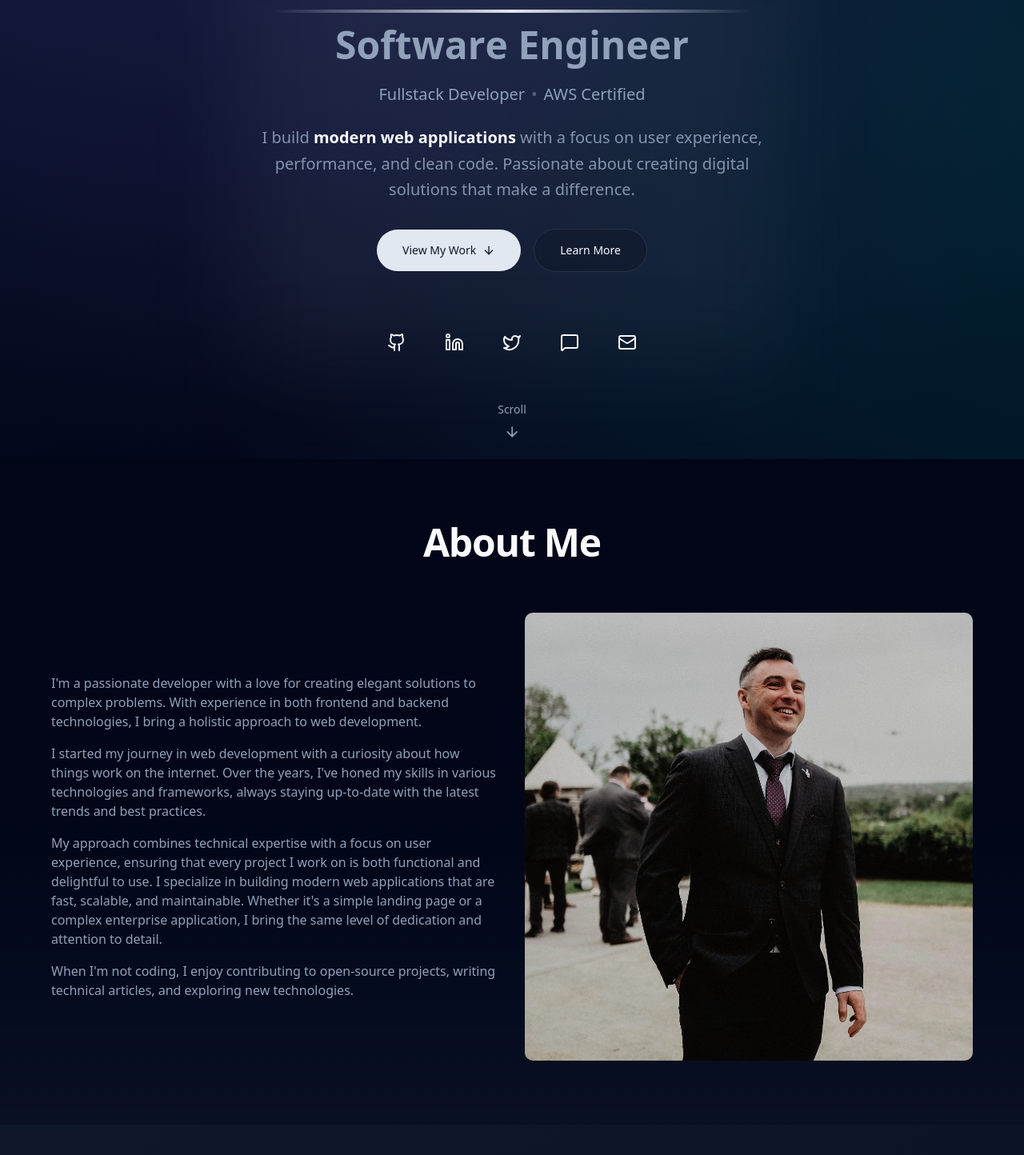
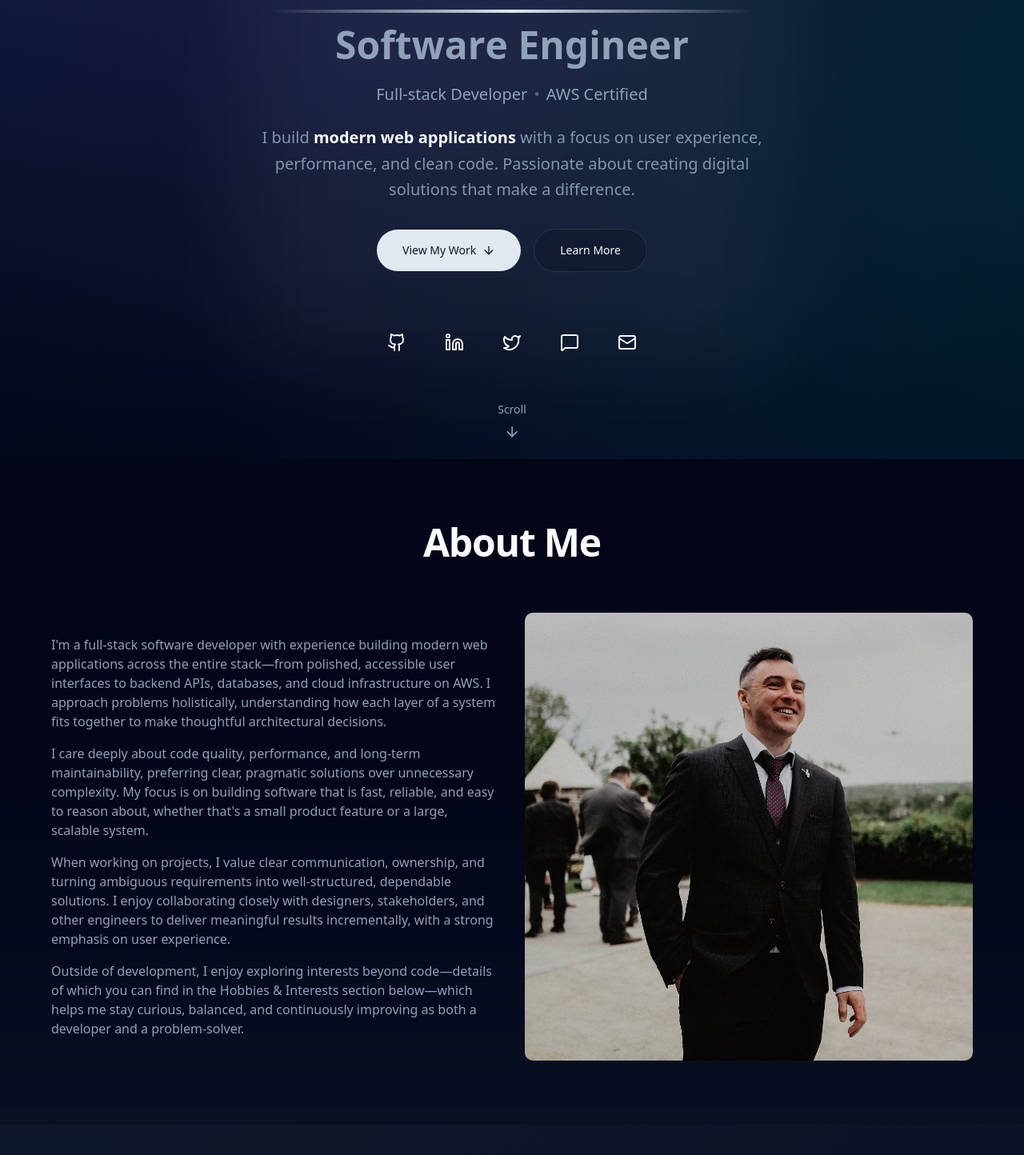
Before and after one commit to markodowd/markodowd-portfolio, a Next.js app: page / in a window 1280 px wide. Shown: the part 226-1670 px from the top of the page at 80% size. Built offline with nearby package versions, Linux system fonts and the light colour scheme.

Commit message:
feat: tweaks

```diff
--- a/app/layout.tsx
+++ b/app/layout.tsx
@@ -14,8 +14,8 @@ const geistMono = Geist_Mono({
 });
 
 export const metadata: Metadata = {
-  title: "Mark O'Dowd | Fullstack Developer | AWS Certified",
-  description: "Fullstack Developer | AWS Certified",
+  title: "Mark O'Dowd | Full-stack Developer | AWS Certified",
+  description: "Full-stack Developer | AWS Certified",
 };
 
 export default function RootLayout({
--- a/components/About.tsx
+++ b/components/About.tsx
@@ -33,28 +33,30 @@ export default function About() {
           <ScrollAnimation direction="right" delay={0.1}>
             <div className="space-y-4">
               <p className="text-muted-foreground">
-                I&apos;m a passionate developer with a love for creating elegant
-                solutions to complex problems. With experience in both frontend and
-                backend technologies, I bring a holistic approach to web development.
+                I&apos;m a full-stack software developer with experience building modern web
+                applications across the entire stack—from polished, accessible user interfaces
+                to backend APIs, databases, and cloud infrastructure on AWS. I approach problems
+                holistically, understanding how each layer of a system fits together to make
+                thoughtful architectural decisions.
               </p>
               <p className="text-muted-foreground">
-                I started my journey in web development with a curiosity about how
-                things work on the internet. Over the years, I&apos;ve honed my
-                skills in various technologies and frameworks, always staying
-                up-to-date with the latest trends and best practices.
+                I care deeply about code quality, performance, and long-term maintainability,
+                preferring clear, pragmatic solutions over unnecessary complexity. My focus is
+                on building software that is fast, reliable, and easy to reason about, whether
+                that&apos;s a small product feature or a large, scalable system.
               </p>
               <p className="text-muted-foreground">
-                My approach combines technical expertise with a focus on user
-                experience, ensuring that every project I work on is both
-                functional and delightful to use. I specialize in building modern web applications that are fast,
-                scalable, and maintainable. Whether it&apos;s a simple landing
-                page or a complex enterprise application, I bring the same level
-                of dedication and attention to detail.
+                When working on projects, I value clear communication, ownership, and turning
+                ambiguous requirements into well-structured, dependable solutions. I enjoy
+                collaborating closely with designers, stakeholders, and other engineers to
+                deliver meaningful results incrementally, with a strong emphasis on user
+                experience.
               </p>
               <p className="text-muted-foreground">
-                When I&apos;m not coding, I enjoy contributing to open-source
-                projects, writing technical articles, and exploring new
-                technologies.
+                Outside of development, I enjoy exploring interests beyond code—details of which
+                you can find in the Hobbies &amp; Interests section below—which helps me stay
+                curious, balanced, and continuously improving as both a developer and a
+                problem-solver.
               </p>
             </div>
           </ScrollAnimation>
--- a/components/Footer.tsx
+++ b/components/Footer.tsx
@@ -31,7 +31,7 @@ export default function Footer() {
             <div>
               <h3 className="mb-4 text-lg font-semibold">Mark O'Dowd Portfolio</h3>
               <p className="text-sm text-muted-foreground">
-                Fullstack developer passionate about creating amazing web
+                Full-stack developer passionate about creating amazing web
                 experiences.
               </p>
             </div>
--- a/components/Hero.tsx
+++ b/components/Hero.tsx
@@ -139,7 +139,7 @@ export default function Hero() {
             animate={{ opacity: 1, y: 0 }}
             transition={{ duration: 0.8, delay: 0.6 }}
           >
-            <span>Fullstack Developer</span>
+            <span>Full-stack Developer</span>
             <span className="text-muted-foreground/50">•</span>
             <span>AWS Certified</span>
           </motion.div>
--- a/components/Projects.tsx
+++ b/components/Projects.tsx
@@ -26,7 +26,7 @@ const projects: Project[] = [
   {
     title: "Irish Trad",
     description:
-      "A fullstack web application designed for musicians learning traditional Irish instruments. Features include interactive sheet music, ear and sight training modules, along with practice tools such as a chromatic tuner and metronome. A passion project that demonstrates my dedication to creating meaningful, community-focused applications.",
+      "A full-stack web application designed for musicians learning traditional Irish instruments. Features include interactive sheet music, ear and sight training modules, along with practice tools such as a chromatic tuner and metronome. A passion project that demonstrates my dedication to creating meaningful, community-focused applications.",
     technologies: ["Next", "React", "TypeScript", "Django", "AWS"],
     liveUrl: "https://www.irishtrad.ie",
     image: "/images/projects/irishtrad.webp",
```
